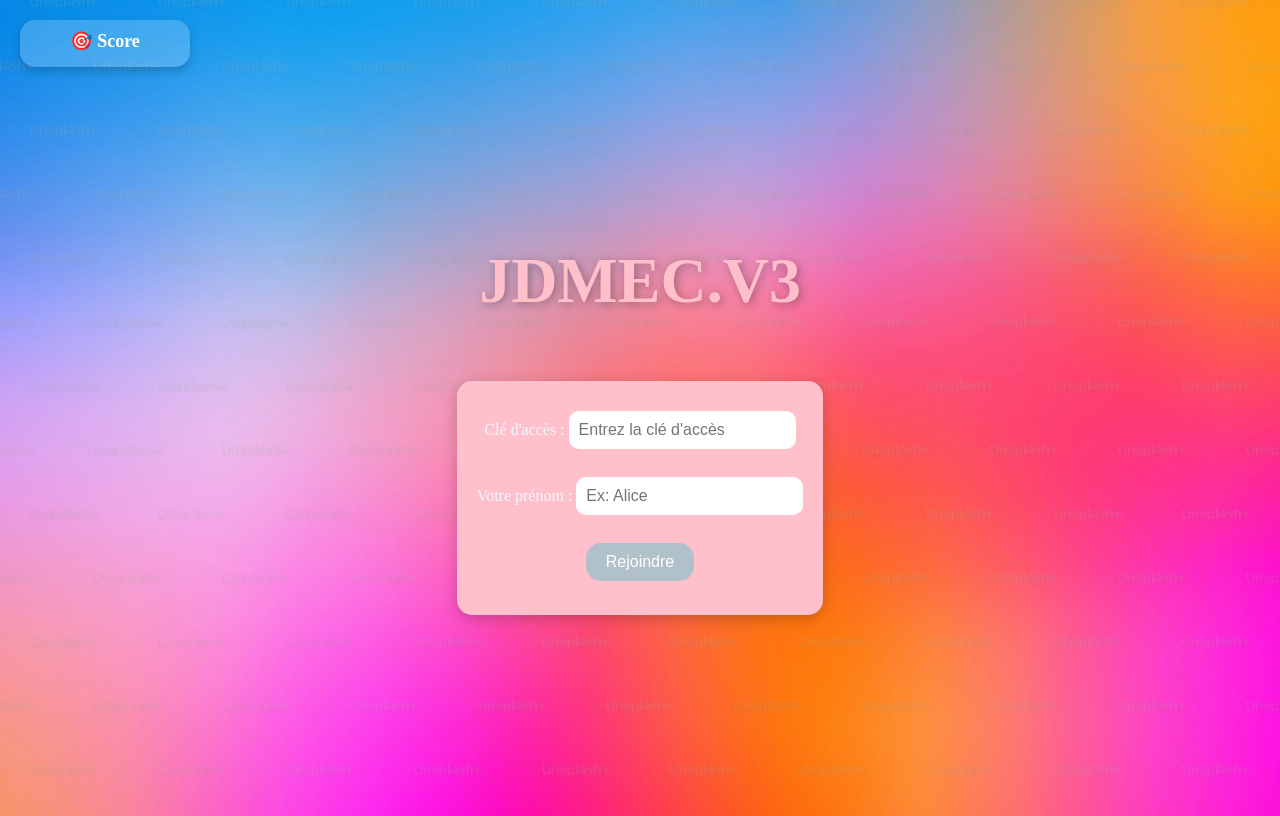
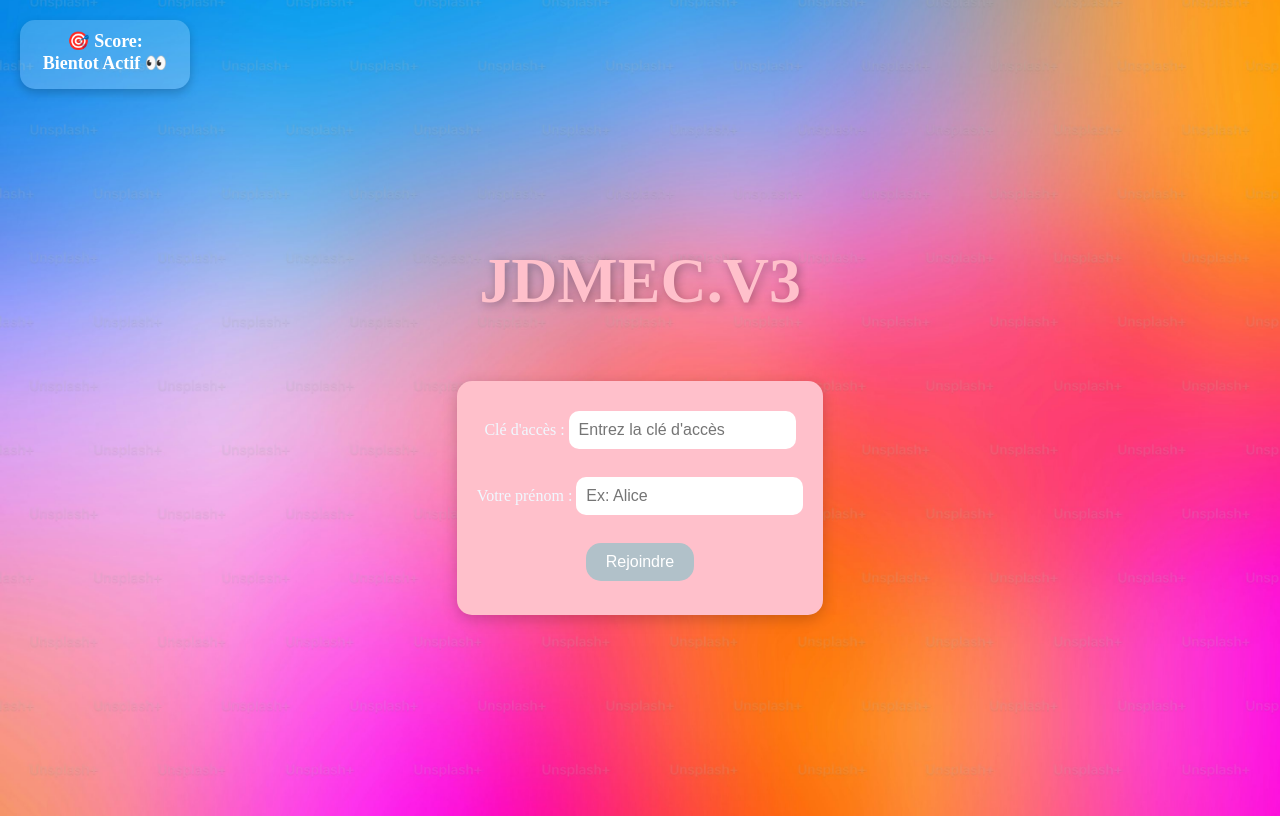
Before and after one commit to LaPatateRusse/JDMEC.V3, a website: page public/index.html in a window 1280 px wide. Drawn offline with nearby package versions, Linux system fonts and the light colour scheme; no server answers.

Commit message:
Update index.html

```diff
--- a/public/index.html
+++ b/public/index.html
@@ -47,7 +47,9 @@
     <script src="client.js"></script>
     <!-- Affichage des scores -->
 <div id="score-container">
-    <h3>🎯 Score</h3>
+    <h3>🎯 Score:
+      <br>Bientot Actif 👀 <br>
+    </h3>
     <ul id="scoreList"></ul>
 </div>
 
```
